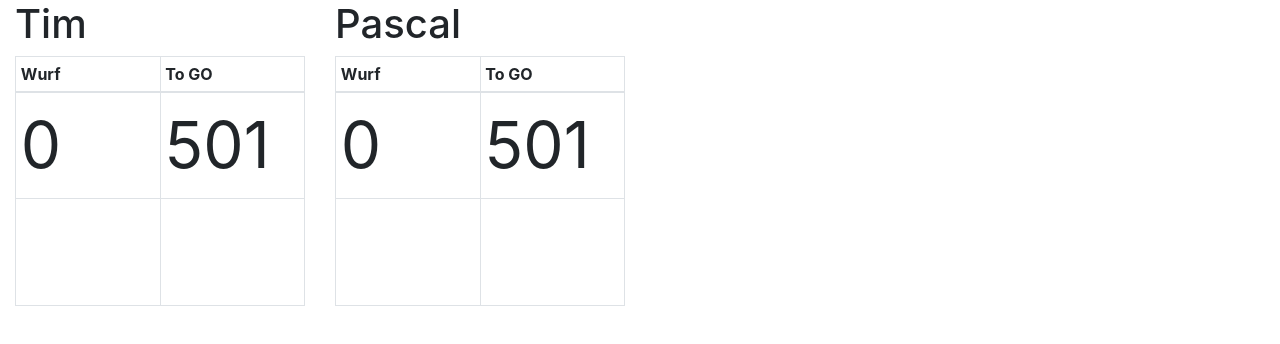
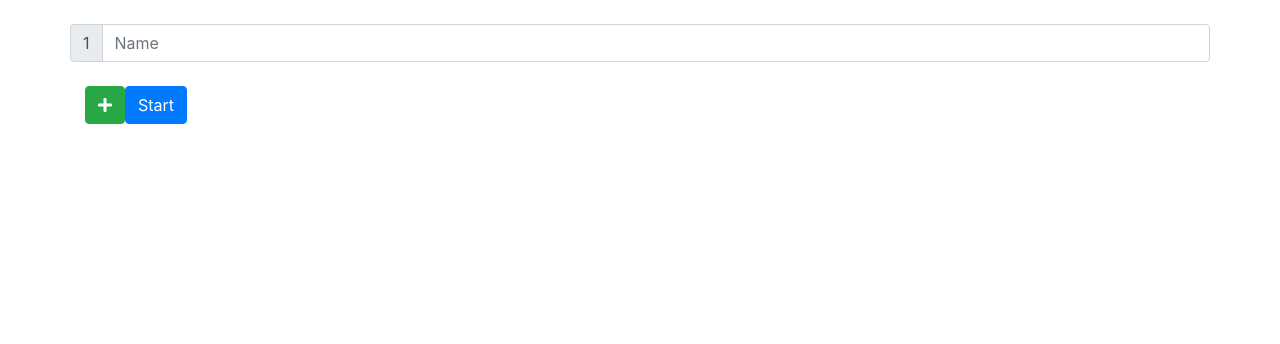
Before and after one commit to TheDraxes/dart-table, an Angular app: page / in a window 1280 px wide. Shown: the top 344 px of the page. Built offline with nearby package versions, Linux system fonts and the light colour scheme.

Commit message:
some stuff

```diff
--- a/src/app/app.component.html
+++ b/src/app/app.component.html
@@ -1,10 +1 @@
-<div class="container-fluid">
-  <div class="row">
-    <div class="col-md-3">
-      <app-player-table GameMode="501" Player="Tim"></app-player-table>
-    </div>
-    <div class="col-md-3">
-      <app-player-table GameMode="501" Player="Pascal"></app-player-table>
-    </div>
-  </div>
-</div>
+<app-player-selection></app-player-selection>
--- a/src/app/app.module.ts
+++ b/src/app/app.module.ts
@@ -5,6 +5,7 @@ import { AppRoutingModule } from './app-routing.module';
 import { AppComponent } from './app.component';
 import { PlayerTableComponent } from './player-table/player-table.component';
 import { PlayerSelectionComponent } from './player-selection/player-selection.component';
+import { FormsModule } from '@angular/forms';
 
 @NgModule({
   declarations: [
@@ -14,7 +15,8 @@ import { PlayerSelectionComponent } from './player-selection/player-selection.co
   ],
   imports: [
     BrowserModule,
-    AppRoutingModule
+    AppRoutingModule,
+    FormsModule
   ],
   providers: [],
   bootstrap: [AppComponent]
--- a/src/app/player-selection/player-selection.component.html
+++ b/src/app/player-selection/player-selection.component.html
@@ -1 +1,30 @@
-<p>player-selection works!</p>
+<div class="container">
+
+  <form #playerForm="ngForm" class="" (ngSubmit)="startPlaying()">
+    <section *ngFor="let player of players; let i = index;">
+      <br/>
+      <div class="row">
+        <div class="input-group flex-nowrap">
+
+          <!--Spieler Nummer-->
+          <div class="input-group-prepend">
+            <span class="input-group-text" id="addon-wrapping">{{i + 1}}</span>
+          </div>
+
+          <!--Textfeld-->
+          <input type="text" class="form-control" name="player_{{i}}" placeholder="Name" [(ngModel)]="player.name">
+
+        </div>
+      </div>
+
+    </section>
+  </form>
+
+  <br/>
+
+  <!--Add Button-->
+  <button class="btn btn-success" (click)="addPlayer()"><i class="fas fa-plus"></i></button>
+
+  <button class="btn btn-primary" (click)="startPlaying()">Start</button>
+
+</div>
--- a/src/app/player-selection/player-selection.component.ts
+++ b/src/app/player-selection/player-selection.component.ts
@@ -7,9 +7,24 @@ import { Component, OnInit } from '@angular/core';
 })
 export class PlayerSelectionComponent implements OnInit {
 
+  public players: any[] = [{
+    name: '',
+  }];
+
   constructor() { }
 
   ngOnInit() {
+
+  }
+
+  addPlayer() {
+    this.players.push({name: ''});
+  }
+
+  startPlaying() {
+    this.players.forEach(player => {
+      console.log(player.name);
+    });
   }
 
 }
--- a/src/index.html
+++ b/src/index.html
@@ -7,6 +7,7 @@
   <meta name="viewport" content="width=device-width, initial-scale=1">
   <link rel="icon" type="image/x-icon" href="favicon.ico">
   <link rel="stylesheet" href="https://stackpath.bootstrapcdn.com/bootstrap/4.4.1/css/bootstrap.min.css" integrity="sha384-Vkoo8x4CGsO3+Hhxv8T/Q5PaXtkKtu6ug5TOeNV6gBiFeWPGFN9MuhOf23Q9Ifjh" crossorigin="anonymous">
+  <link rel="stylesheet" href="https://use.fontawesome.com/releases/v5.6.3/css/all.css" integrity="sha384-UHRtZLI+pbxtHCWp1t77Bi1L4ZtiqrqD80Kn4Z8NTSRyMA2Fd33n5dQ8lWUE00s/" crossorigin="anonymous">
 </head>
 <body>
   <app-root></app-root>
```
Also changed, not shown: src/app/game.service.ts (added, +10 -0 lines), src/app/player-service.service.ts (deleted, +0 -16 lines), 1 other file (tests, documents, lock files or other folders).
